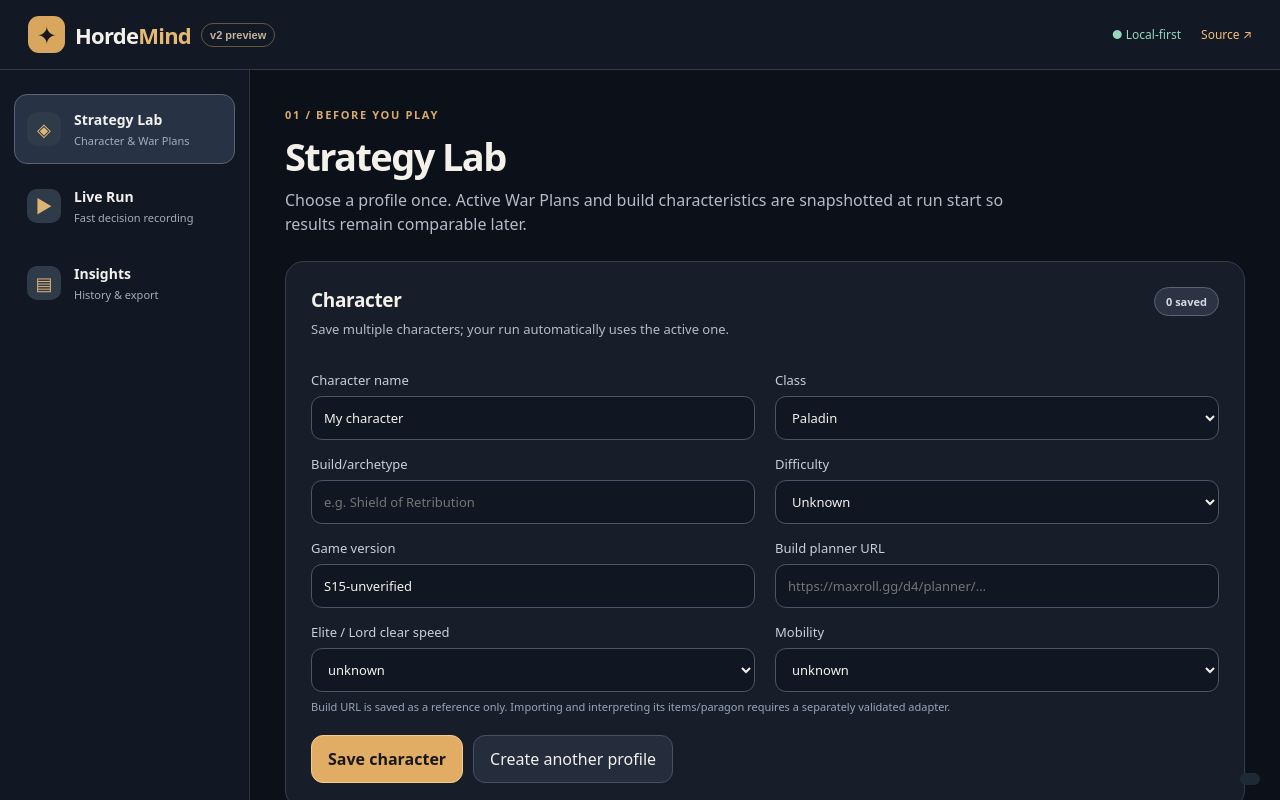
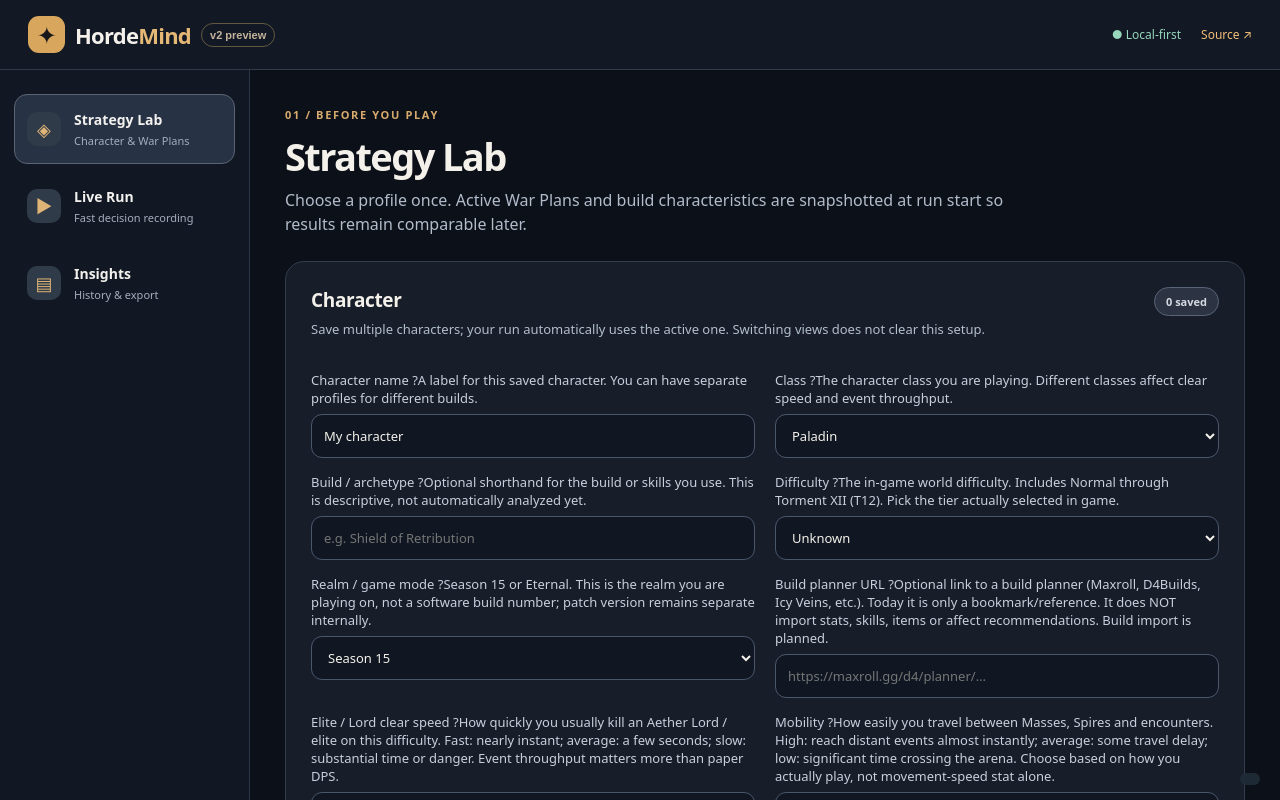
Before and after one commit to RobRoyce/hordemind, a React (Vite) app in the folder apps/web/: page / in a window 1280 px wide. Both pictures are taken after a click on the button "Configure character →". Shown: the top 800 px of the page. Built offline with nearby package versions, Linux system fonts and the light colour scheme.

Commit message:
Improve character setup: T12 difficulty, Season 15/Eternal realm, accessible field help, planner URL clarity

```diff
--- a/apps/web/src/ui/StrategyLab.tsx
+++ b/apps/web/src/ui/StrategyLab.tsx
@@ -1,5 +1,6 @@
 import {useEffect,useState} from 'react';
-import {GAME_CLASSES,type CharacterProfile} from '../domain/schema';
+import {GAME_CLASSES,DIFFICULTIES,REALMS,type CharacterProfile} from '../domain/schema';
+import {Help} from './Help';
 import {newProfile} from '../domain/run';
 import {WAR_PLAN_NODES,WAR_PLAN_HOME} from '../catalog';
 
@@ -15,30 +16,44 @@ export function StrategyLab({profiles,selectedProfile,saveProfile,selectProfile,
  const edit=<K extends keyof CharacterProfile>(key:K,value:CharacterProfile[K])=>setDraft(p=>({...p,[key]:value}));
  const save=()=>saveProfile({...draft,name:draft.name.trim()||'My character',updatedAt:new Date().toISOString()});
  const routes=[...new Set(WAR_PLAN_NODES.map(x=>x.path))];
+ const tips={
+  name:'A label for this saved character. You can have separate profiles for different builds.',
+  class:'The character class you are playing. Different classes affect clear speed and event throughput.',
+  archetype:'Optional shorthand for the build or skills you use. This is descriptive, not automatically analyzed yet.',
+  difficulty:'The in-game world difficulty. Includes Normal through Torment XII (T12). Pick the tier actually selected in game.',
+  realm:'Season 15 or Eternal. This is the realm you are playing on, not a software build number; patch version remains separate internally.',
+  url:'Optional link to a build planner (Maxroll, D4Builds, Icy Veins, etc.). Today it is only a bookmark/reference. It does NOT import stats, skills, items or affect recommendations. Build import is planned.',
+  kill:'How quickly you usually kill an Aether Lord / elite on this difficulty. Fast: nearly instant; average: a few seconds; slow: substantial time or danger. Event throughput matters more than paper DPS.',
+  mobility:'How easily you travel between Masses, Spires and encounters. High: reach distant events almost instantly; average: some travel delay; low: significant time crossing the arena. Choose based on how you actually play, not movement-speed stat alone.',
+  bonus:'If a War Plan grants a one-use special offer, mark it here. Choosing that special slot consumes its future opportunity.',
+ } as const;
+ const labelWithHelp=(label:string,msg:string)=><span className="field-label">{label} <Help message={msg}/></span>;
+ const mobilityHint={high:'High — near-instant access to distant events',average:'Average — modest arena traversal delay',low:'Low — significant time moving between objectives',unknown:'Unknown — not measured'}[draft.mobility];
+ const killHint={fast:'Fast — Lords/elites die almost instantly',average:'Average — several seconds per major target',slow:'Slow — major targets meaningfully reduce event throughput',unknown:'Unknown — not measured'}[draft.killSpeed];
  function toggleNode(id:string){
   edit('warPlanNodes',draft.warPlanNodes.includes(id)?draft.warPlanNodes.filter(x=>x!==id):[...draft.warPlanNodes.filter(x=>!(id==='Total Chaos'&&x==='Reign in Hell'||id==='Reign in Hell'&&x==='Total Chaos')),id]);
  }
  return <div className="content">
   <div className="section-intro"><span className="eyebrow">01 / BEFORE YOU PLAY</span><h1>Strategy Lab</h1><p>Choose a profile once. Active War Plans and build characteristics are snapshotted at run start so results remain comparable later.</p></div>
   <section className="surface">
-   <div className="section-header"><div><h2>Character</h2><p>Save multiple characters; your run automatically uses the active one.</p></div><span className="chip">{profiles.length} saved</span></div>
+   <div className="section-header"><div><h2>Character</h2><p>Save multiple characters; your run automatically uses the active one. Switching views does not clear this setup.</p></div><span className="chip">{profiles.length} saved</span></div>
    {profiles.length>0&&<div className="profile-row" aria-label="Saved profiles">{profiles.map(p=><button key={p.id} onClick={()=>selectProfile(p.id)} className={'profile-chip '+(selectedProfile?.id===p.id?'selected':'')}>{p.className} · {p.name}</button>)}<button onClick={()=>setDraft(newProfile('New character','Paladin'))}>+ New</button></div>}
    <div className="form-grid">
-    <label>Character name<input value={draft.name} onChange={e=>edit('name',e.target.value)} placeholder="e.g. Mass-clearing Paladin"/></label>
-    <label>Class<select value={draft.className} onChange={e=>edit('className',e.target.value as CharacterProfile['className'])}>{GAME_CLASSES.map(x=><option key={x}>{x}</option>)}</select></label>
-    <label>Build/archetype<input value={draft.buildName} onChange={e=>edit('buildName',e.target.value)} placeholder="e.g. Shield of Retribution"/></label>
-    <label>Difficulty<select value={draft.difficulty} onChange={e=>edit('difficulty',e.target.value as CharacterProfile['difficulty'])}>{['Unknown','Torment I','Torment II','Torment III','Torment IV'].map(x=><option key={x}>{x}</option>)}</select></label>
-    <label>Game version<input value={draft.gamePatch} onChange={e=>edit('gamePatch',e.target.value)} placeholder="Patch or build number"/></label>
-    <label>Build planner URL<input type="url" value={draft.buildUrl} onChange={e=>edit('buildUrl',e.target.value)} placeholder="https://maxroll.gg/d4/planner/…"/></label>
-    <label>Elite / Lord clear speed<select value={draft.killSpeed} onChange={e=>edit('killSpeed',e.target.value as CharacterProfile['killSpeed'])}>{['unknown','fast','average','slow'].map(x=><option key={x}>{x}</option>)}</select></label>
-    <label>Mobility<select value={draft.mobility} onChange={e=>edit('mobility',e.target.value as CharacterProfile['mobility'])}>{['unknown','high','average','low'].map(x=><option key={x}>{x}</option>)}</select></label>
+    <label>{labelWithHelp('Character name',tips.name)}<input value={draft.name} onChange={e=>edit('name',e.target.value)} placeholder="e.g. Mass-clearing Paladin"/></label>
+    <label>{labelWithHelp('Class',tips.class)}<select value={draft.className} onChange={e=>edit('className',e.target.value as CharacterProfile['className'])}>{GAME_CLASSES.map(x=><option key={x}>{x}</option>)}</select></label>
+    <label>{labelWithHelp('Build / archetype',tips.archetype)}<input value={draft.buildName} onChange={e=>edit('buildName',e.target.value)} placeholder="e.g. Shield of Retribution"/></label>
+    <label>{labelWithHelp('Difficulty',tips.difficulty)}<select value={draft.difficulty} onChange={e=>edit('difficulty',e.target.value as CharacterProfile['difficulty'])}>{DIFFICULTIES.map(x=><option key={x} value={x}>{x}</option>)}</select></label>
+    <label>{labelWithHelp('Realm / game mode',tips.realm)}<select value={draft.realm} onChange={e=>setDraft(p=>({...p,realm:e.target.value as CharacterProfile['realm'],gamePatch:e.target.value==='Eternal'?'Eternal-unverified':'S15-unverified'}))}>{REALMS.map(x=><option key={x}>{x}</option>)}</select></label>
+    <label>{labelWithHelp('Build planner URL',tips.url)}<input type="url" value={draft.buildUrl} onChange={e=>edit('buildUrl',e.target.value)} placeholder="https://maxroll.gg/d4/planner/…"/></label>
+    <label>{labelWithHelp('Elite / Lord clear speed',tips.kill)}<select value={draft.killSpeed} onChange={e=>edit('killSpeed',e.target.value as CharacterProfile['killSpeed'])}>{['unknown','fast','average','slow'].map(x=><option key={x}>{x}</option>)}</select><span className="field-choice-hint">{killHint}</span></label>
+    <label>{labelWithHelp('Mobility',tips.mobility)}<select value={draft.mobility} onChange={e=>edit('mobility',e.target.value as CharacterProfile['mobility'])}>{['unknown','high','average','low'].map(x=><option key={x}>{x}</option>)}</select><span className="field-choice-hint">{mobilityHint}</span></label>
    </div>
-   <p className="micro">Build URL is saved as a reference only. Importing and interpreting its items/paragon requires a separately validated adapter.</p>
+   <p className="micro"><b>Build URL:</b> only saved as a reference for now. It does not import or overwrite your configuration. Hover or focus the question-mark icons for the meaning of each field.</p>
    <div className="actions"><button className="primary" onClick={save}>Save character</button><button onClick={()=>setDraft(newProfile('New character','Paladin'))}>Create another profile</button></div>
   </section>
   <section className="surface">
    <div className="section-header"><div><h2>Infernal Hordes War Plan</h2><p>{WAR_PLAN_HOME}</p></div><span className="chip">S15 · verify in-game</span></div>
-   <div className="special-switch"><label><input type="checkbox" checked={draft.specialOfferingAvailable} onChange={e=>edit('specialOfferingAvailable',e.target.checked)}/> One-use bonus offering available in this run</label><p>When spent, the special option is not available later. The optimizer must account for this opportunity cost.</p></div>
+   <div className="special-switch"><label><input type="checkbox" checked={draft.specialOfferingAvailable} onChange={e=>edit('specialOfferingAvailable',e.target.checked)}/> One-use bonus offering available in this run <Help message={tips.bonus}/></label><p>When spent, the special option is not available later. The optimizer must account for this opportunity cost.</p></div>
    {routes.map(route=><details key={route} className="node-group" open={route==='Offer control'?true:undefined}><summary>{route}</summary><div className="node-list">{WAR_PLAN_NODES.filter(n=>n.path===route).map(node=><label key={node.id} className="node-card"><input type="checkbox" checked={draft.warPlanNodes.includes(node.id)} onChange={()=>toggleNode(node.id)}/><span><b>{node.id}</b><small>{node.hint}</small></span></label>)}</div></details>)}
    <div className="actions"><button className="primary" onClick={save}>Save configuration</button></div>
   </section>
```
